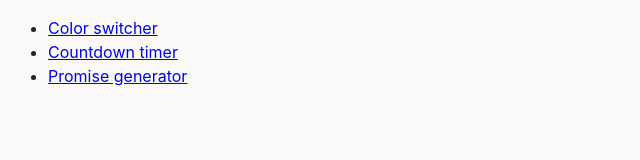
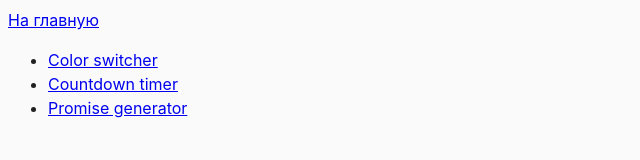
Before and after one commit to Malk0v/js-hw-11, a website built with Parcel: page src/index.html in a window 1280 px wide. Shown: the whole page, without its empty margins (0-640 px from the left). Built offline with nearby package versions, Linux system fonts and the light colour scheme.

Commit message:
Update index.html

```diff
--- a/src/index.html
+++ b/src/index.html
@@ -10,7 +10,7 @@
   </head>
   <body>
 
-    <a href="https://malk0v.github.io/index/#work"></a>
+    <a href="https://malk0v.github.io/index/#work">На главную</a>
     <ul>
       <li><a href="./partials/01-color-switcher.html">Color switcher</a></li>
       <li><a href="./partials/02-timer.html">Countdown timer</a></li>
```
